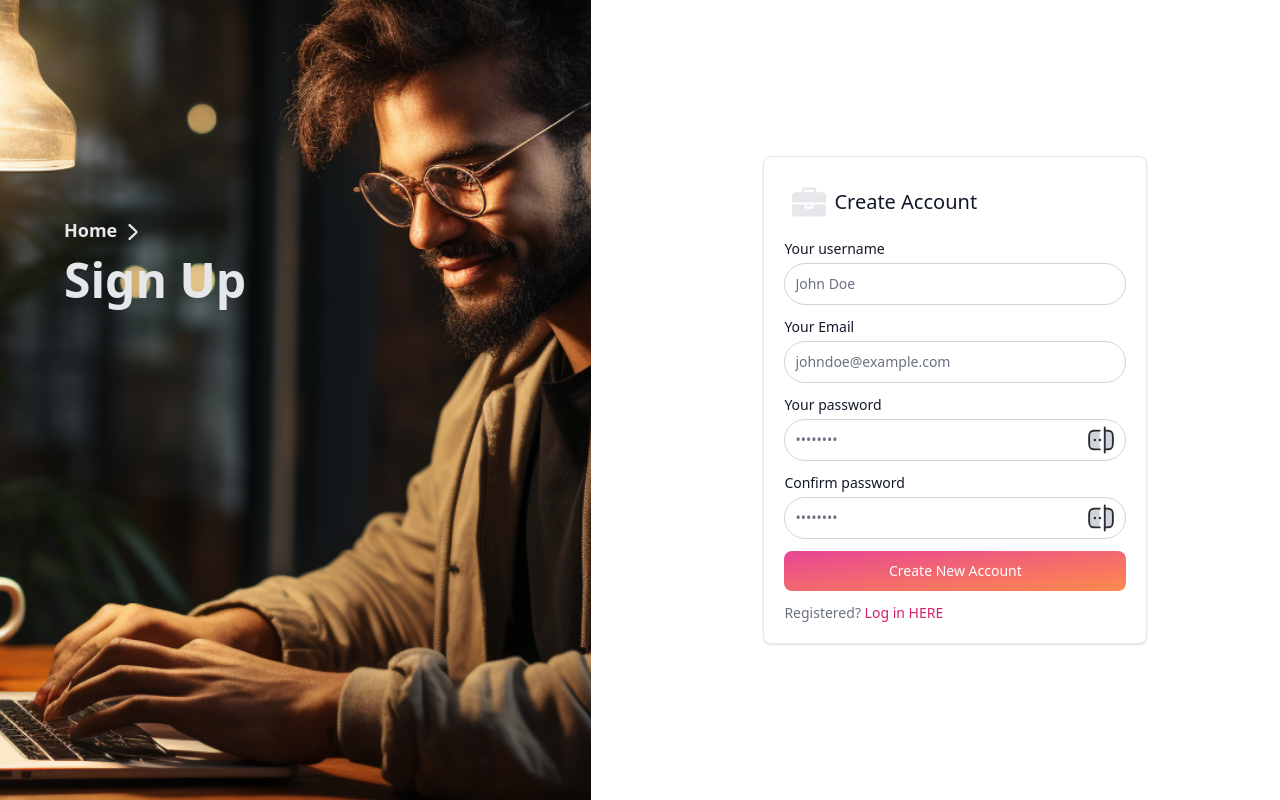
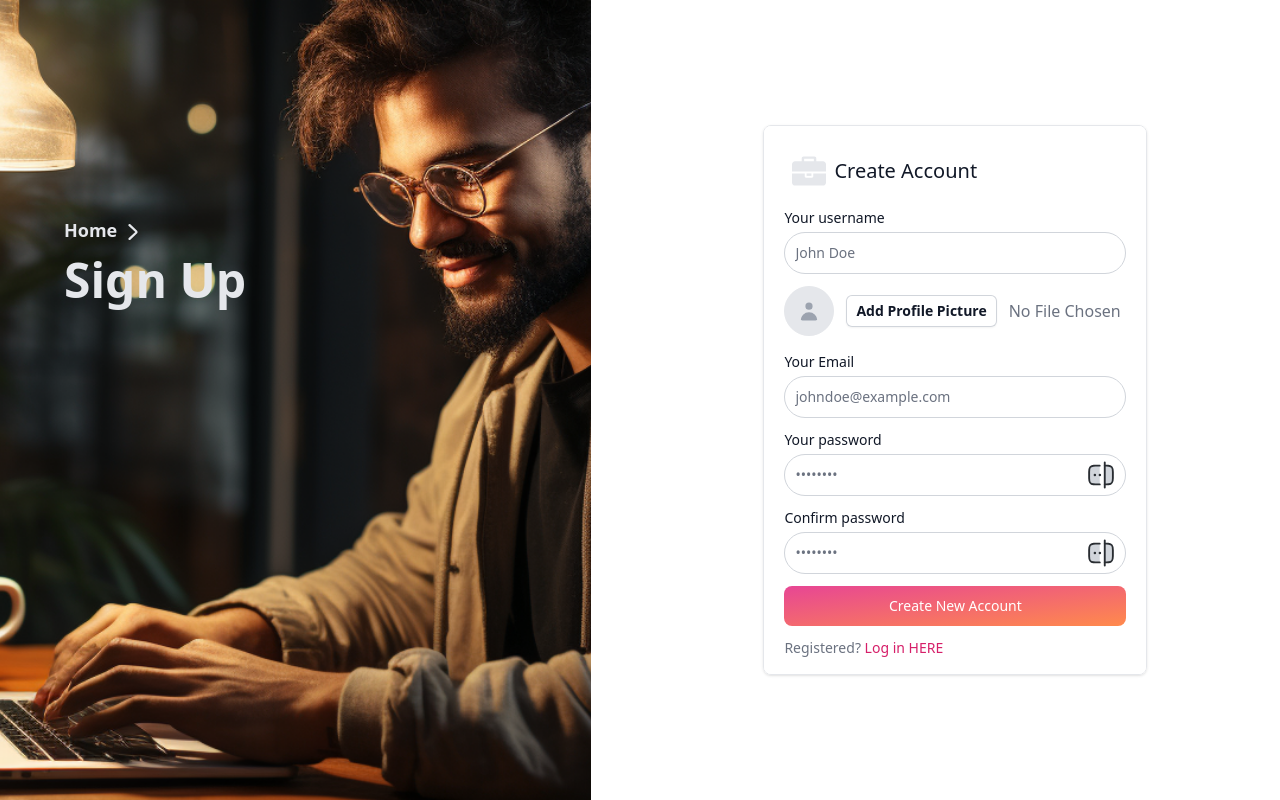
Before and after one commit to SwiftCode0325/portfolio_next_job, a SvelteKit app: page /sign-up in a window 1280 px wide. Built offline with nearby package versions, Linux system fonts and the light colour scheme; no server answers.

Commit message:
add upload profile image feature

```diff
--- a/src/routes/sign-up/+page.svelte
+++ b/src/routes/sign-up/+page.svelte
@@ -4,26 +4,34 @@ import { PUBLIC_BACKEND_BASE_URL } from '$env/static/public';
 import { authenticateUser } from '../../util/auth.js'
 import { goto } from '$app/navigation';
 import { writable } from 'svelte/store';
+import { uploadMedia } from '../../util/s3-uploader.js';
 
 let showPassword = writable(true)
 let showPasswordConfirmation = writable(true)
 let isLoading = writable(false)
 let formErrors = {};
+let selectedFile = "No File Chosen";
+let isUpload = writable(false);
 
   async function postSignUp() {
-      goto('/post/new');
+      goto('/job/new');
     }
 
   async function createUser(evt) {
     //prevent the page go to the top when button is clicked//
     evt.preventDefault();
     isLoading.set(true);
+
+    const [fileName, fileUrl] = await uploadMedia(evt.target['file-upload'].files[0]);
+
     const userData = {
       username: evt.target['username'].value,
+      profile_picture: fileUrl,
       email: evt.target['email'].value,
       password: evt.target['password'].value,
       passwordConfirm: evt.target['password-confirmation'].value
     };
+
     //create and insert the new user data into database//
     const resp = await fetch(PUBLIC_BACKEND_BASE_URL + 'api/collections/users/records', {
       method: 'POST',
@@ -75,6 +83,20 @@ let formErrors = {};
     }
   }
 
+  //change the default message to selected image file name in choose file button//
+    function handleFileInputChange(event) {
+    /*assigns the selected file to the file variable.
+    If no file is selected, it will be undefined / show no file chosen message.*/
+    	const file = event.target.files[0];
+
+		if(selectedFile = file){
+			selectedFile = file.name
+			isUpload.set(true);
+		}else {
+			selectedFile = 'No File Chosen'
+			isUpload.set(false);
+		}
+  }
 </script>
 
 <style>
@@ -105,7 +127,16 @@ let formErrors = {};
 .slide-down {
   animation: slideDown 2s ease forwards;
 }
+
+.createUserWindow{
+  height: 550px;
+}
 </style>
+
+<svelte:head>
+	<title>Create User | Next Jobs</title>
+	<script src="/aws-sdk-s3.min.js"></script>
+</svelte:head>
 
 <div class="flex h-screen w-screen">
         <!-- Sign Up Section -->
@@ -126,11 +157,11 @@ let formErrors = {};
 
         <!-- Form div -->
         <!-- Outer div -->
-        <div class="flex items-center justify-center w-7/12 ">
+        <div class="flex items-center justify-center w-7/12">
             <!-- Inner div -->
             <div class="flex w-9/12 h-full items-center justify-center ml-10 slide-down">
                   <!-- Form section -->
-                  <div class="w-full max-w-sm p-4 bg-white border border-gray-200 rounded-lg shadow sm:p-6 md:p-5 dark:bg-gray-800 dark:border-gray-700">
+                  <div class="w-full p-5 max-w-sm bg-white border border-gray-200 rounded-lg shadow sm:p-6 md:p-5 dark:bg-gray-800 dark:border-gray-700 overflow-y-auto createUserWindow">
                         <form class="space-y-3" on:submit={createUser}>
                             <div class="flex">
                                         <svg version="1.1" id="Capa_1" xmlns="http://www.w3.org/2000/svg" xmlns:xlink="http://www.w3.org/1999/xlink" x="0px" y="0px"
@@ -193,6 +224,27 @@ let formErrors = {};
                                     <span class="label-text-alt text-red-500">{formErrors['username'].message}</span>
                                 </label>
                                 {/if}
+
+          <div class="mt-2 flex items-center gap-x-3">
+
+
+			{#if $isUpload}
+				<img src="/{selectedFile}" class="w-10 h-10 object-cover rounded-full" alt=""/>
+			{:else}
+			<div class="border p-3 rounded-full bg-gray-200 my-1">
+				<svg class="rounded-full cursor-pointer w-6 h-6 text-gray-400" fill="currentColor" viewBox="0 0 20 20" xmlns="http://www.w3.org/2000/svg"><path fill-rule="evenodd" d="M10 9a3 3 0 100-6 3 3 0 000 6zm-7 9a7 7 0 1114 0H3z" clip-rule="evenodd"></path></svg>
+			</div>
+			{/if}
+
+            <label for="file-upload" class="rounded-md bg-white px-2.5 py-1.5 text-sm font-semibold text-gray-900 shadow-sm ring-1 ring-inset ring-gray-300 hover:bg-gray-50">
+              <input type="file" name="file-upload" class="sr-only" id="file-upload"
+              on:change={handleFileInputChange}
+              accept=".jpg, .jpeg, .png"/>
+              <span>Add Profile Picture</span>
+            </label>
+            <label for="fileInput" class="text-gray-500 h-4 flex items-center">{selectedFile}</label>
+          </div>
+
                             </div>
 
                             <!-- email section -->
```
